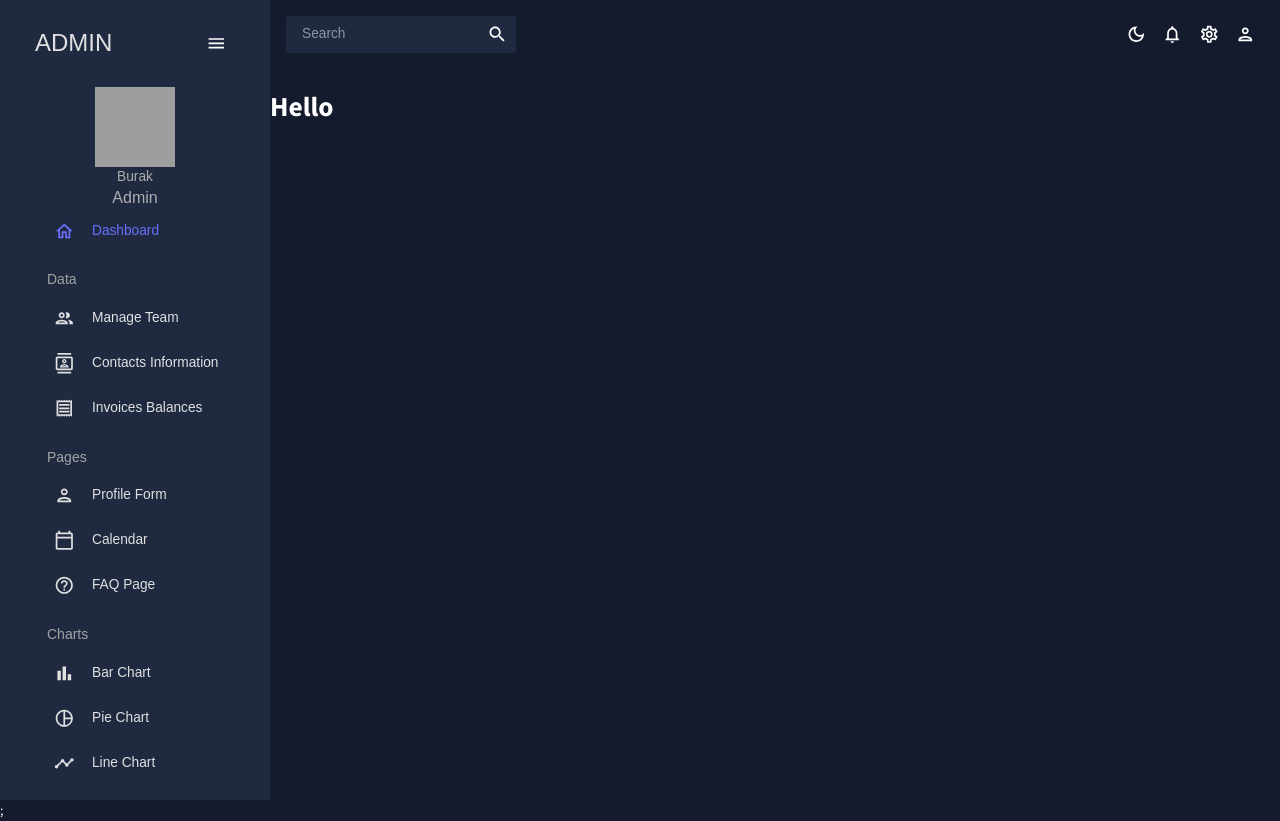
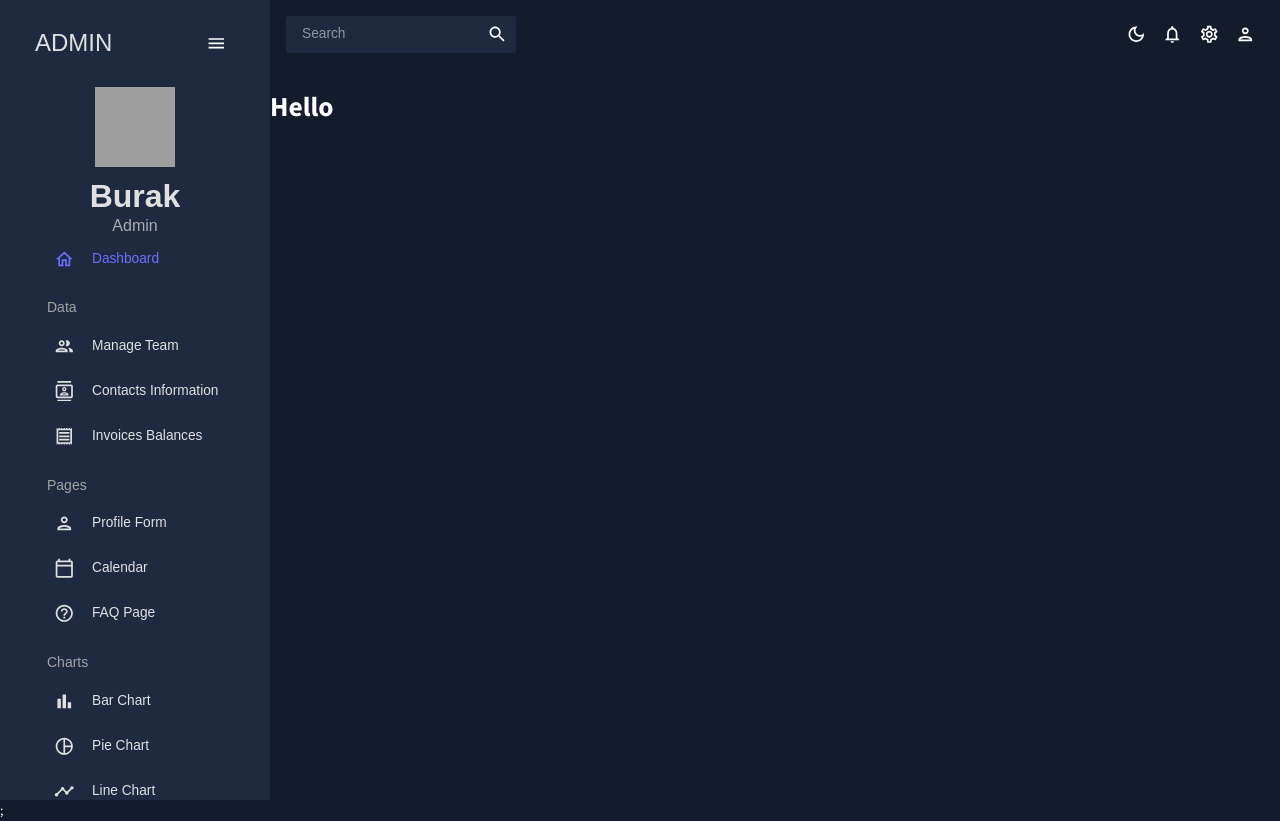
Before and after one commit to BuraYu/adminDashboard, a React (Create React App) app: page / in a window 1280 px wide. Both pictures are taken after a click on the item 40 px from the left and 42 px from the top of the page. Built offline with nearby package versions, Linux system fonts and the light colour scheme; grey boxes are pictures that could not be loaded.

Commit message:
fixed sidebar header

```diff
--- a/src/scenes/global/Sidebar.jsx
+++ b/src/scenes/global/Sidebar.jsx
@@ -98,7 +98,14 @@ const Sidebar = () => {
               </Box>
 
               <Box textAlign="center">
-                <Typography>Burak</Typography>
+                <Typography
+                  variant="h2"
+                  color={colors.grey[100]}
+                  fontWeight="bold"
+                  sx={{ m: "10px 0 0 0" }}
+                >
+                  Burak
+                </Typography>
                 <Typography variant="h5" color="colors.greenAccent[500">
                   Admin
                 </Typography>
```
